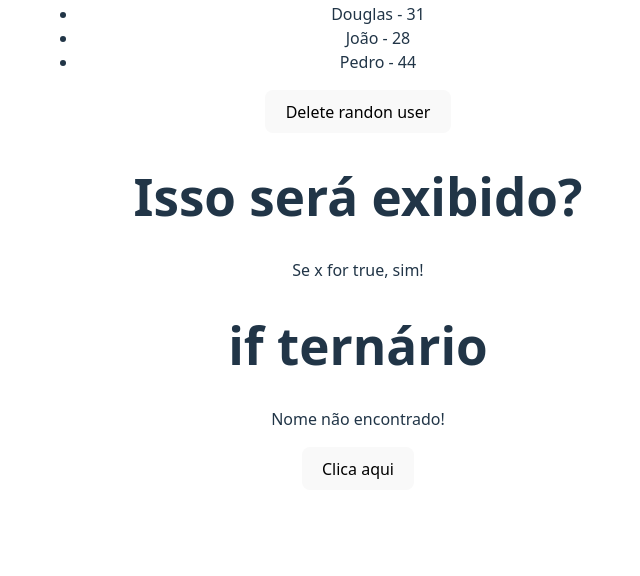
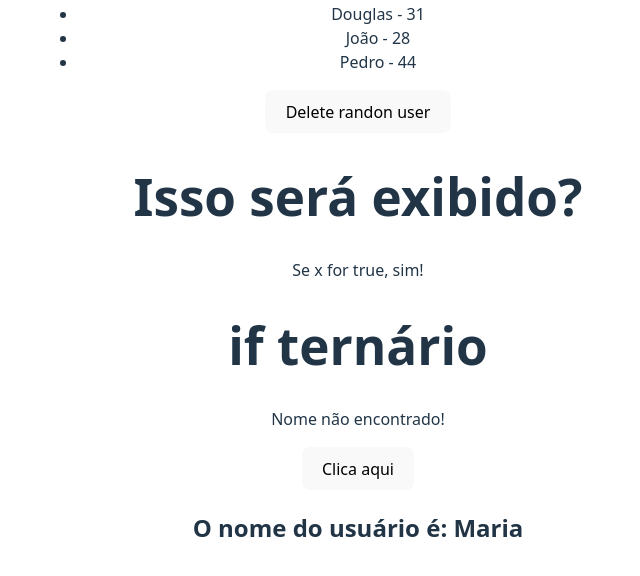
Before and after one commit to DouglasYHWH-Developer/React, a React (Vite) app in the folder introducao/aula_02/3_AVANCANDO_EM_REACT/avancando/: page / in a window 1280 px wide. Shown: the part 1347-1923 px from the top of the page, without its empty margins (282-922 px from the left). Built offline with nearby package versions, Linux system fonts and the light colour scheme.

Commit message:
Adição do aqruivo .jsx ShowUserName e importamos ele em app.jsx

```diff
--- a/introducao/aula_02/3_AVANCANDO_EM_REACT/avancando/src/App.jsx
+++ b/introducao/aula_02/3_AVANCANDO_EM_REACT/avancando/src/App.jsx
@@ -1,12 +1,15 @@
+import { useState } from "react";
 import "./App.css";
 import City from "./assets/city.jpg"
 import ConditionalRender from "./components/ConditionalRender";
 import ListRender from "./components/ListRender";
 import ManageData from "./components/ManageData";
+import ShowUserName from "./components/ShowUserName";
 
 
 function App() {
-
+const name = "Joaquim";
+const [userName] = useState("Maria")
   return (
 
       <div className="App">
@@ -23,6 +26,7 @@
         <ManageData />
         <ListRender />
         <ConditionalRender />
+        <ShowUserName name={userName} />
       </div>
 
   )
--- /dev/null
+++ b/introducao/aula_02/3_AVANCANDO_EM_REACT/avancando/src/components/ShowUserName.jsx
@@ -0,0 +1,9 @@
+const ShowUserName = (props) =>{
+    return(
+        <div>
+            <h2>O nome do usuário é: {props.name} </h2>
+        </div>
+    )
+}
+
+export default ShowUserName;
```
